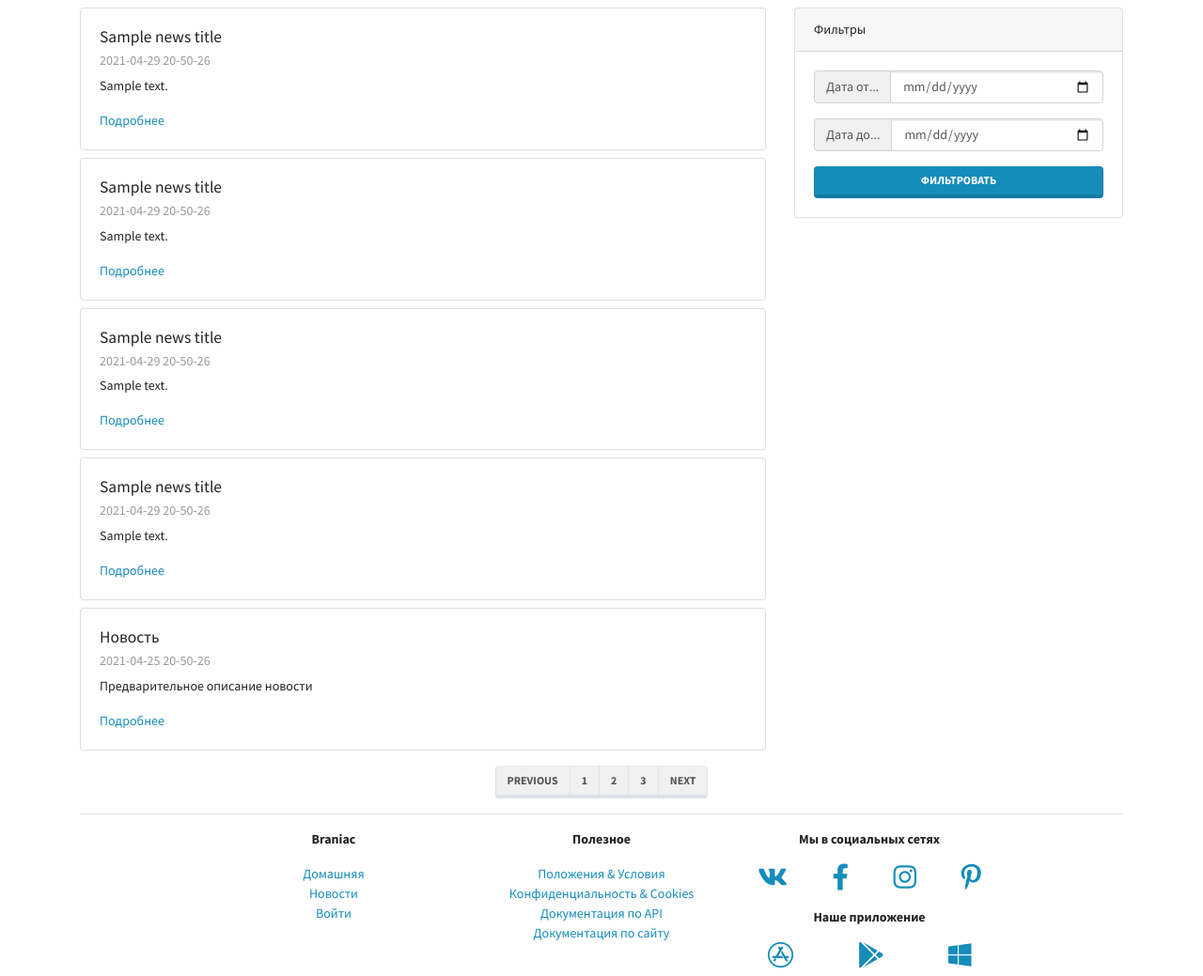
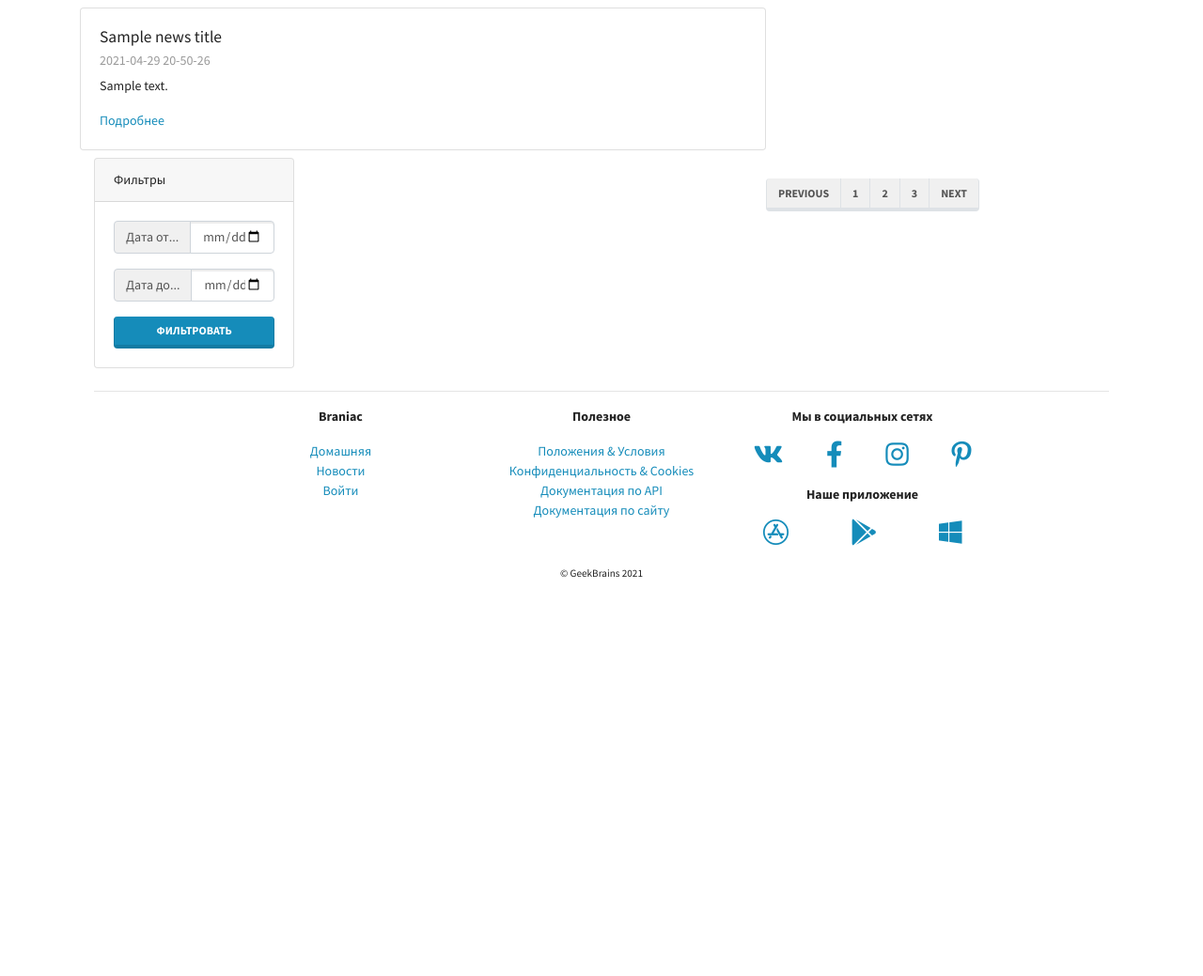
Before and after one commit to Agraulis/BraniacLMS, a Django app: template mainapp/templates/mainapp/news.html in a window 1280 px wide. Shown: the top 1039 px of the page at 94% size. After the commit the page ends 615 px from the top, so only its background shows below. Run offline with Django 4.2, Linux system fonts and the light colour scheme; the template is opened without the code that fills it: most values are stand-ins (such as "Sample title", 1, 10 or a date in 2020); some libraries are stand-ins or nearby versions.

Commit message:
lesson_3 Tag with

```diff
--- a/mainapp/templates/mainapp/news.html
+++ b/mainapp/templates/mainapp/news.html
@@ -1,11 +1,14 @@
 {% extends 'base.html' %}
 
 {% block content %}
+
+{% with range as double_range %}
 
 <div class="row">
 
   <div class="col-lg-8">
 
+    {% for i in range %}
     <div class="card my-2">
       <div class="card-body">
         <h5 class="card-title">{{ news_title }}</h5>
@@ -14,44 +17,7 @@
         <a href="#" class="card-link">Подробнее</a>
       </div>
     </div>
-
-    <div class="card my-2">
-      <div class="card-body">
-        <h5 class="card-title">{{ news_title }}</h5>
-        <h6 class="card-subtitle mb-2 text-muted">2021-04-29 20-50-26</h6>
-        <p class="card-text">{{ news_preview }}</p>
-        <a href="#" class="card-link">Подробнее</a>
-      </div>
-    </div>
-
-    <div class="card my-2">
-      <div class="card-body">
-        <h5 class="card-title">{{ news_title }}</h5>
-        <h6 class="card-subtitle mb-2 text-muted">2021-04-29 20-50-26</h6>
-        <p class="card-text">{{ news_preview }}</p>
-        <a href="#" class="card-link">Подробнее</a>
-      </div>
-    </div>
-
-    <div class="card my-2">
-      <div class="card-body">
-        <h5 class="card-title">{{ news_title }}</h5>
-        <h6 class="card-subtitle mb-2 text-muted">2021-04-29 20-50-26</h6>
-        <p class="card-text">{{ news_preview }}</p>
-        <a href="#" class="card-link">Подробнее</a>
-      </div>
-    </div>
-
-    <div class="card mt-2">
-      <div class="card-body">
-        <h5 class="card-title">Новость</h5>
-        <h6 class="card-subtitle mb-2 text-muted">2021-04-25 20-50-26</h6>
-        <p class="card-text">Предварительное описание новости</p>
-        <a href="#" class="card-link">Подробнее</a>
-      </div>
-    </div>
-
-  </div>
+    {% endfor %}
 
     <div class="col-lg-4">
       <div class="card my-2 sticky-top">
@@ -94,4 +60,6 @@
   </div>
 
 
+  {% endwith %}
+
   {% endblock content %}
```
Lines whose indentation alone changed are shown as unchanged.
